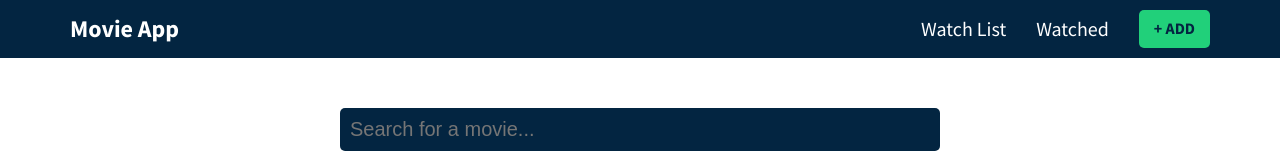
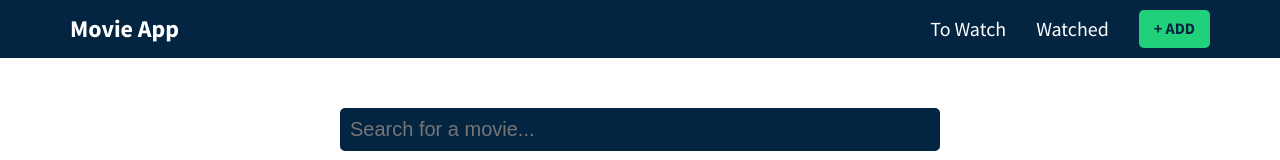
Before and after one commit to Nimasaghi-dev/React-Movie-App, a React (Vite) app in the folder movie-app/: page /add in a window 1280 px wide. Shown: the top 160 px of the page. Built offline with nearby package versions, Linux system fonts and the light colour scheme.

Commit message:
fix: Change the name of element in header

```diff
--- a/movie-app/src/components/Add.jsx
+++ b/movie-app/src/components/Add.jsx
@@ -1,4 +1,4 @@
-import React, { useState } from 'react'
+import { useState } from 'react'
 import ResultCard from './ResultCard';
 
 const Add = () => {
--- a/movie-app/src/components/Header.jsx
+++ b/movie-app/src/components/Header.jsx
@@ -1,4 +1,3 @@
-import React from 'react';
 import { Link } from 'react-router-dom'; // helps to move between pages
 
 const Header = () => {
@@ -12,8 +11,12 @@ const Header = () => {
                         </div>
 
                         <ul className="nav-links">
+                            {/* <li>
+                                <Link to="/">Favorite</Link>
+                            </li> */}
+
                             <li>
-                                <Link to="/">Watch List</Link>
+                                <Link to="/">To Watch</Link>
                             </li>
 
                             <li>
```
